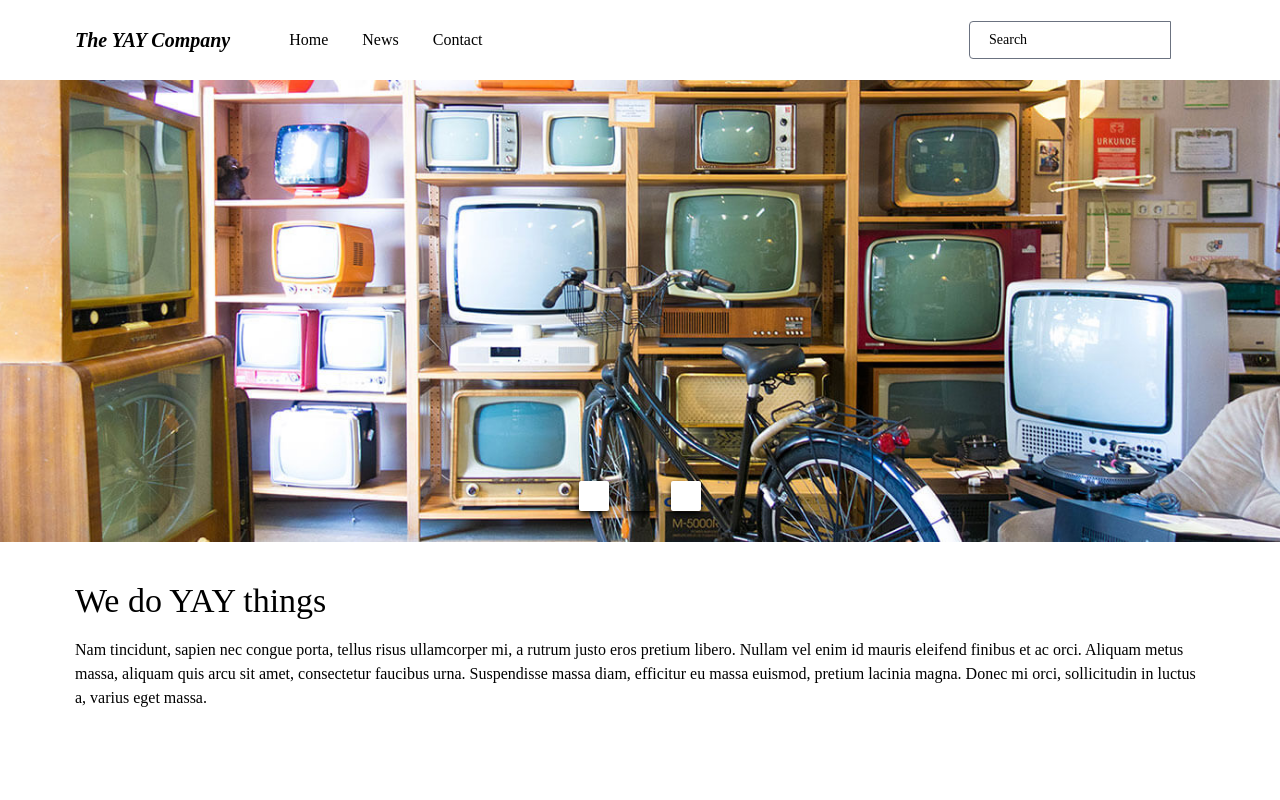
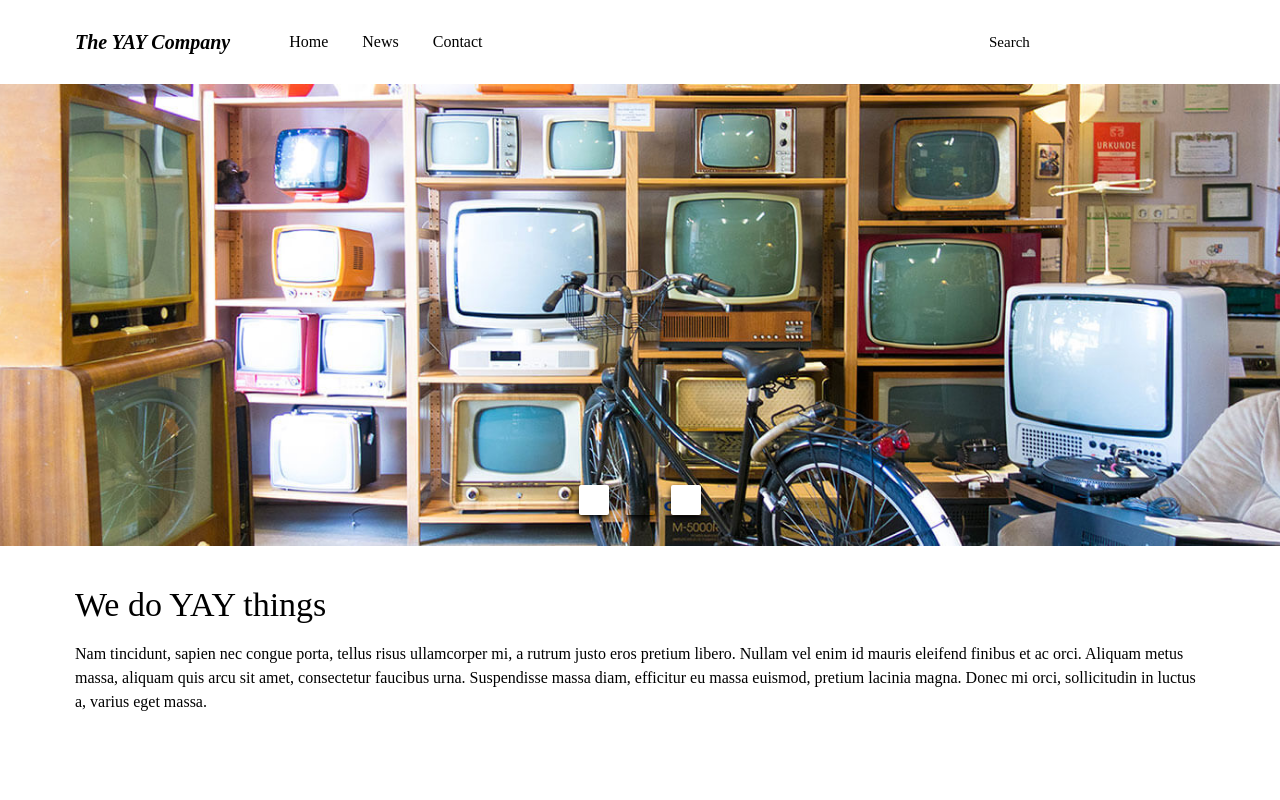
Before and after one commit to AdaptCharm/noroff-css-frameworks-ca, a Next.js app: page / in a window 1280 px wide. Shown: the top 800 px of the page. Built offline with nearby package versions, Linux system fonts and the light colour scheme; a web font is replaced by a local one.

Commit message:
Fix border width of nav search

```diff
--- a/components/common/Navbar/Navbar.tsx
+++ b/components/common/Navbar/Navbar.tsx
@@ -69,7 +69,7 @@ const _Navbar: FC = () => {
                 <input
                   id='search'
                   name='search'
-                  className='block w-[202px] bg-white rounded-tl rounded-bl py-2 pl-[19px] pr-3 text-[0.9375rem] placeholder-accents-5 focus:outline-none focus:text-gray-900 focus:placeholder-gray-400 focus:ring-1 focus:ring-primary focus:border-primary sm:text-sm'
+                  className='border-transparent w-[202px] bg-white rounded-tl rounded-bl py-2 pl-[19px] pr-3 text-[0.9375rem] placeholder-accents-5 focus:outline-none focus:text-gray-900 focus:placeholder-gray-400 focus:ring-0 focus:ring-primary focus:border-primary'
                   placeholder='Search'
                   type='search'
                 />
```
